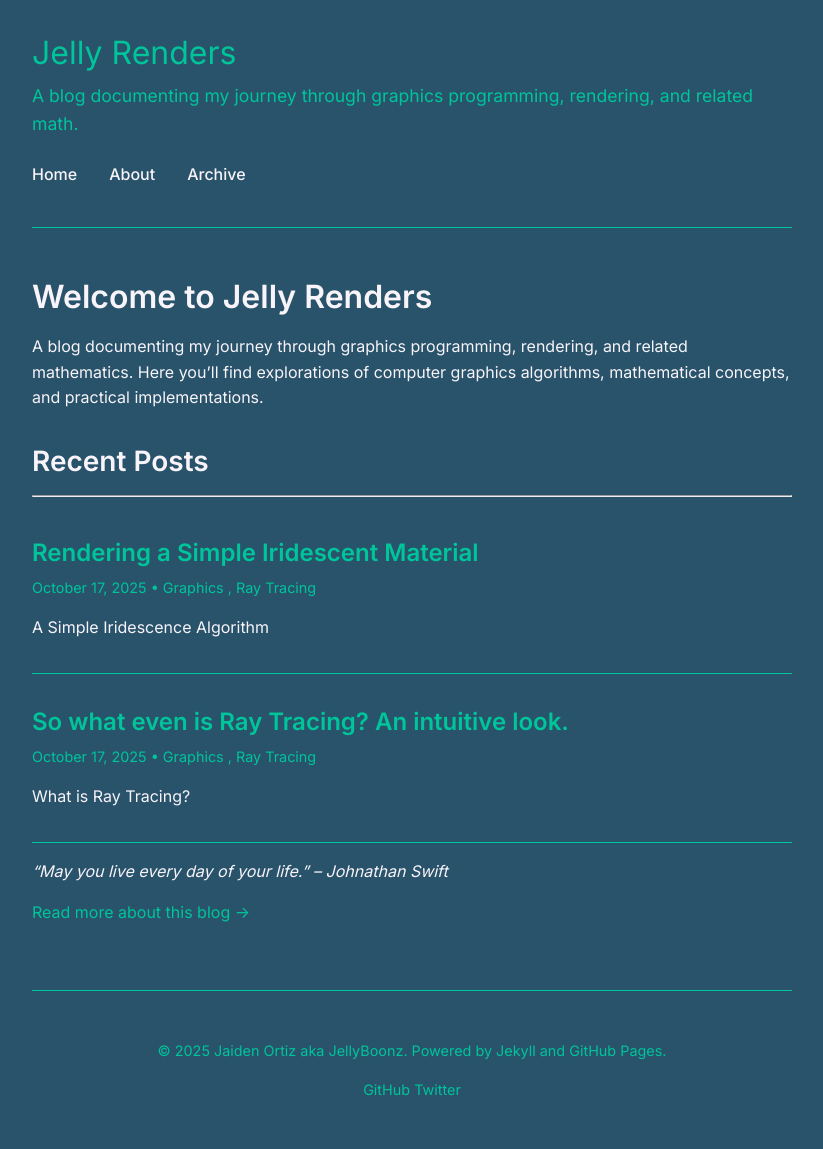
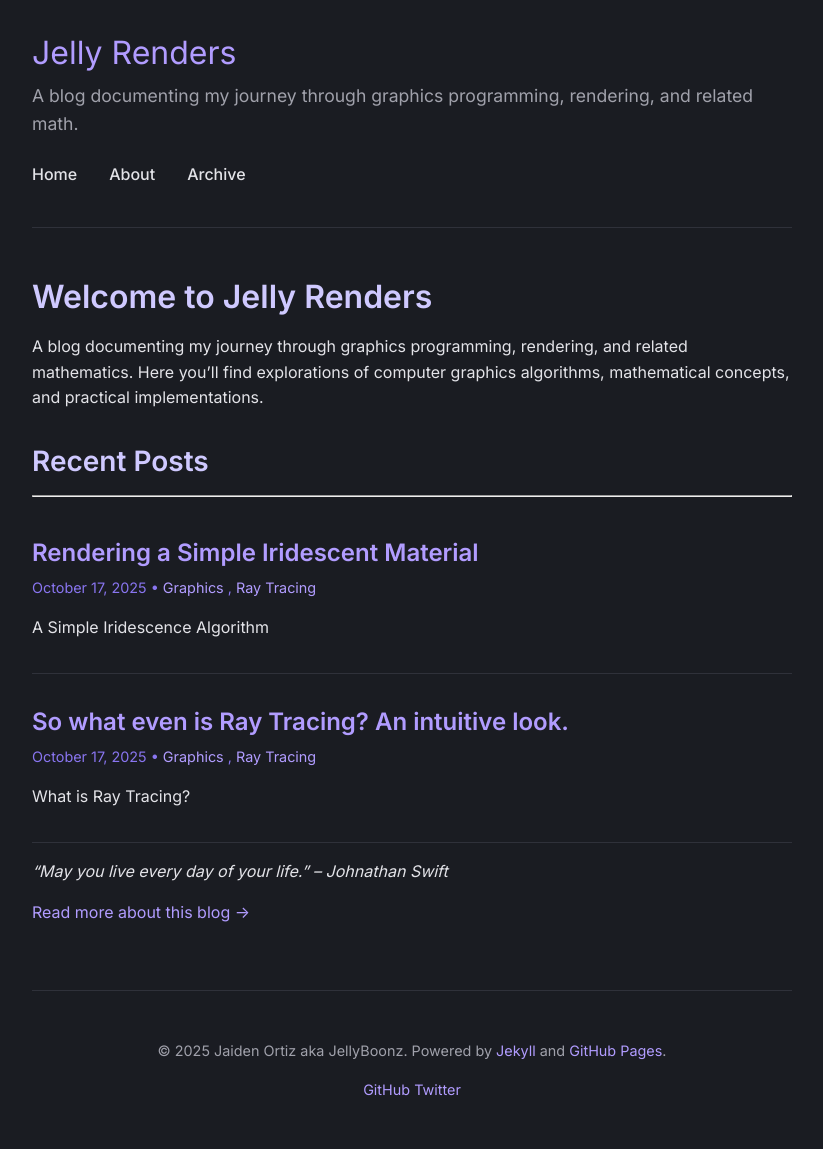
Before and after one commit to JellyBoonz/graphics-blog, a Jekyll site: the page built from index.md, in a window 1280 px wide. Shown: the whole page, without its empty margins (228-1051 px from the left). Built offline with Jekyll 4.4.1, drawn with Linux system fonts in a browser that asks for light colours.

Commit message:
Update blog content - Mon Nov 17 22:11:18 EST 2025

```diff
--- a/assets/css/style.css
+++ b/assets/css/style.css
@@ -8,8 +8,8 @@
 body {
   font-family: "Inter", "SF Pro Display", -apple-system, BlinkMacSystemFont, "Segoe UI", "Roboto", "Helvetica Neue", Arial, sans-serif;
   line-height: 1.6;
-  color: #F8F4F9;
-  background-color: #28536b;
+  color: #E3E3E8;
+  background-color: #1A1C22;
   margin: 0;
   padding: 0;
   font-size: 16px;
@@ -24,7 +24,7 @@ body {
 
 /* Header */
 .site-header {
-  border-bottom: 1px solid #00c49a;
+  border-bottom: 1px solid #2F313A;
   padding: 2rem 0;
   margin-bottom: 3rem;
 }
@@ -33,12 +33,12 @@ body {
   font-size: 2rem;
   font-weight: 400;
   margin: 0;
-  color: #FFFFFF;
+  color: #B19CFF;
   text-decoration: none;
 }
 
 .site-description {
-  color: #00c49a;
+  color: #A0A1AB;
   font-size: 1.1rem;
   margin: 0.5rem 0 0 0;
 }
@@ -57,14 +57,14 @@ body {
 }
 
 .nav-list a {
-  color: #F8F4F9;
+  color: #E3E3E8;
   text-decoration: none;
   font-weight: 500;
   transition: color 0.2s ease;
 }
 
 .nav-list a:hover {
-  color: #D3BCCC;
+  color: #8975F0;
 }
 
 /* Main content */
@@ -80,29 +80,36 @@ body {
 .post-title {
   font-size: 2.5rem;
   font-weight: 700;
-  color: #F8F4F9;
+  color: #B19CFF;
   margin: 0 0 1rem 0;
   line-height: 1.2;
 }
 
 .post-meta {
-  color: #00c49a;
+  color: #8975F0;
   font-size: 0.9rem;
   margin-bottom: 1rem;
 }
 
 .post-meta a {
-  color: #00c49a;
+  color: #8975F0;
   text-decoration: none;
 }
 
 .post-meta a:hover {
-  color: #D3BCCC;
+  color: #B19CFF;
 }
 
 /* Typography */
-h1, h2, h3, h4, h5, h6 {
-  color: #F8F4F9;
+h1, h2 {
+  color: #CFC9FF;
+  margin: 2rem 0 1rem 0;
+  font-weight: 600;
+  line-height: 1.3;
+}
+
+h3, h4, h5, h6 {
+  color: #E3E3E8;
   margin: 2rem 0 1rem 0;
   font-weight: 600;
   line-height: 1.3;
@@ -119,12 +126,12 @@ p {
 
 /* Links */
 a {
-  color: #00c49a;
+  color: #B19CFF;
   text-decoration: none;
 }
 
 a:hover {
-  color: #D3BCCC;
+  color: #8975F0;
   text-decoration: underline;
 }
 
@@ -140,34 +147,34 @@ li {
 
 /* Blockquotes */
 blockquote {
-  border-left: 4px solid #00c49a;
+  border-left: 4px solid #2F313A;
   padding-left: 1rem;
   margin: 2rem 0;
-  color: #00c49a;
+  color: #A0A1AB;
   font-style: italic;
 }
 
 /* Code blocks */
 pre {
-  background-color: #2A3B4F;
-  border: 1px solid #00c49a;
+  background-color: #22242C;
+  border: 1px solid #2F313A;
   border-radius: 6px;
   padding: 1rem;
   overflow-x: auto;
   margin: 1.5rem 0;
   font-size: 0.9rem;
   line-height: 1.5;
-  color: #F0E7F5;
+  color: #E3E3E8;
 }
 
 code {
-  background-color: #2A3B4F;
-  border: 1px solid #00c49a;
+  background-color: #22242C;
+  border: 1px solid #2F313A;
   border-radius: 3px;
   padding: 0.2rem 0.4rem;
   font-size: 0.9em;
   font-family: "SF Mono", "Monaco", "Inconsolata", "Roboto Mono", monospace;
-  color: #F0E7F5;
+  color: #E3E3E8;
 }
 
 pre code {
@@ -178,8 +185,8 @@ pre code {
 
 /* Syntax highlighting */
 .highlight {
-  background-color: #2A3B4F;
-  border: 1px solid #00c49a;
+  background-color: #22242C;
+  border: 1px solid #2F313A;
   border-radius: 6px;
   margin: 1.5rem 0;
 }
@@ -189,7 +196,7 @@ pre code {
   border: none;
   margin: 0;
   padding: 1rem;
-  color: #F0E7F5;
+  color: #E3E3E8;
 }
 
 /* Math equations */
@@ -222,7 +229,7 @@ img {
 
 .image-caption {
   text-align: center;
-  color: #00c49a;
+  color: #A0A1AB;
   font-size: 0.9rem;
   margin-top: 0.5rem;
   font-style: italic;
@@ -236,7 +243,7 @@ img {
 }
 
 .post-list-item {
-  border-bottom: 1px solid #00c49a;
+  border-bottom: 1px solid #2F313A;
   padding: 2rem 0;
 }
 
@@ -248,26 +255,26 @@ img {
   font-size: 1.5rem;
   font-weight: 600;
   margin: 0 0 0.5rem 0;
-  color: #F8F4F9;
+  color: #B19CFF;
 }
 
 .post-list-meta {
-  color: #00c49a;
+  color: #8975F0;
   font-size: 0.9rem;
   margin-bottom: 1rem;
 }
 
 .post-excerpt {
-  color: #F8F4F9;
+  color: #E3E3E8;
   margin: 0;
 }
 
 /* Footer */
 .site-footer {
-  border-top: 1px solid #00c49a;
+  border-top: 1px solid #2F313A;
   padding: 2rem 0;
   margin-top: 4rem;
-  color: #00c49a;
+  color: #A0A1AB;
   font-size: 0.9rem;
   text-align: center;
 }
@@ -282,21 +289,21 @@ img {
   display: inline-block;
   padding: 0.5rem 1rem;
   margin: 0 0.25rem;
-  border: 1px solid #00c49a;
+  border: 1px solid #2F313A;
   border-radius: 4px;
   text-decoration: none;
-  color: #00c49a;
+  color: #B19CFF;
 }
 
 .pagination a:hover {
-  background-color: #1B1F3B;
-  color: #D3BCCC;
+  background-color: #22242C;
+  color: #8975F0;
 }
 
 .pagination .current {
-  background-color: #00c49a;
-  color: #0E273C;
-  border-color: #00c49a;
+  background-color: #8975F0;
+  color: #E3E3E8;
+  border-color: #8975F0;
 }
 
 /* Responsive design */
--- a/preview.html
+++ b/preview.html
@@ -9,7 +9,7 @@
     <link rel="preconnect" href="https://fonts.googleapis.com">
     <link rel="preconnect" href="https://fonts.gstatic.com" crossorigin>
     <link href="https://fonts.googleapis.com/css2?family=Inter:wght@300;400;500;600&display=swap" rel="stylesheet">
-    <link rel="stylesheet" href="{{ '/assets/css/style.css' | relative_url }}">
+    <link rel="stylesheet" href="assets/css/style.css">
     <!-- MathJax for mathematical notation -->
     <script type="text/x-mathjax-config">
         MathJax.Hub.Config({
```
